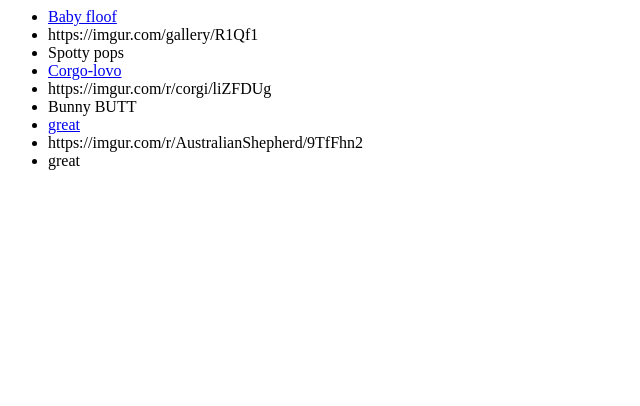
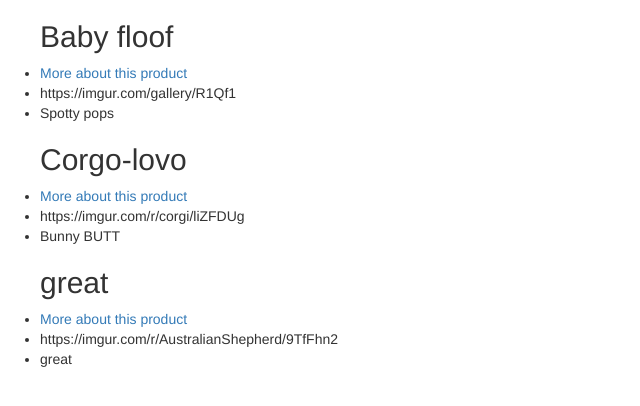
Before and after one commit to sarahdactyl71/haute_hiker, a Django app: page / in a window 1280 px wide. Shown: the top 406 px of the page, without its empty margins (0-640 px from the left). Run offline with Django 3.2, Linux system fonts and the light colour scheme; data comes from the database, SQL or seed files in the repository; some libraries are stand-ins or nearby versions.

Commit message:
adds bootstrap link to template, makes static folder

```diff
--- a/reviews/templates/reviews/index.html
+++ b/reviews/templates/reviews/index.html
@@ -1,7 +1,11 @@
+<link rel="stylesheet" href="//maxcdn.bootstrapcdn.com/bootstrap/3.2.0/css/bootstrap.min.css">
+<link rel="stylesheet" href="//maxcdn.bootstrapcdn.com/bootstrap/3.2.0/css/bootstrap-theme.min.css">
+
 {% if latest_review_list %}
     <ul>
     {% for review in latest_review_list %}
-        <li><a href="/reviews/{{ review.id }}/">{{ review.product_name }}</a></li>
+        <h2>{{ review.product_name }}</h2>
+        <li><a href="/reviews/{{ review.id }}/"> More about this product </a></li>
         <li>{{ review.image_url}}</li>
         <li>{{ review.brand}}</li>
     {% endfor %}
```
